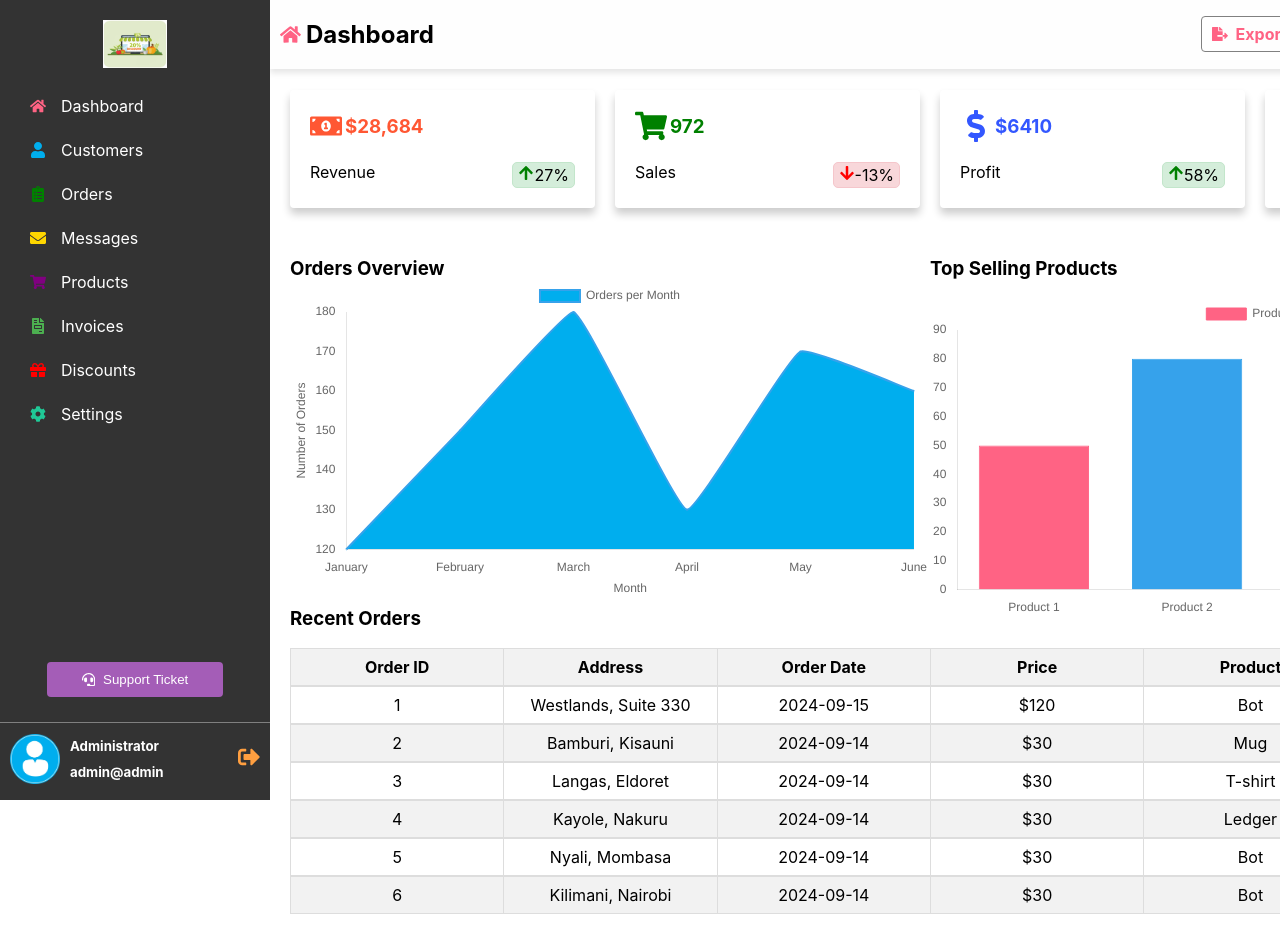
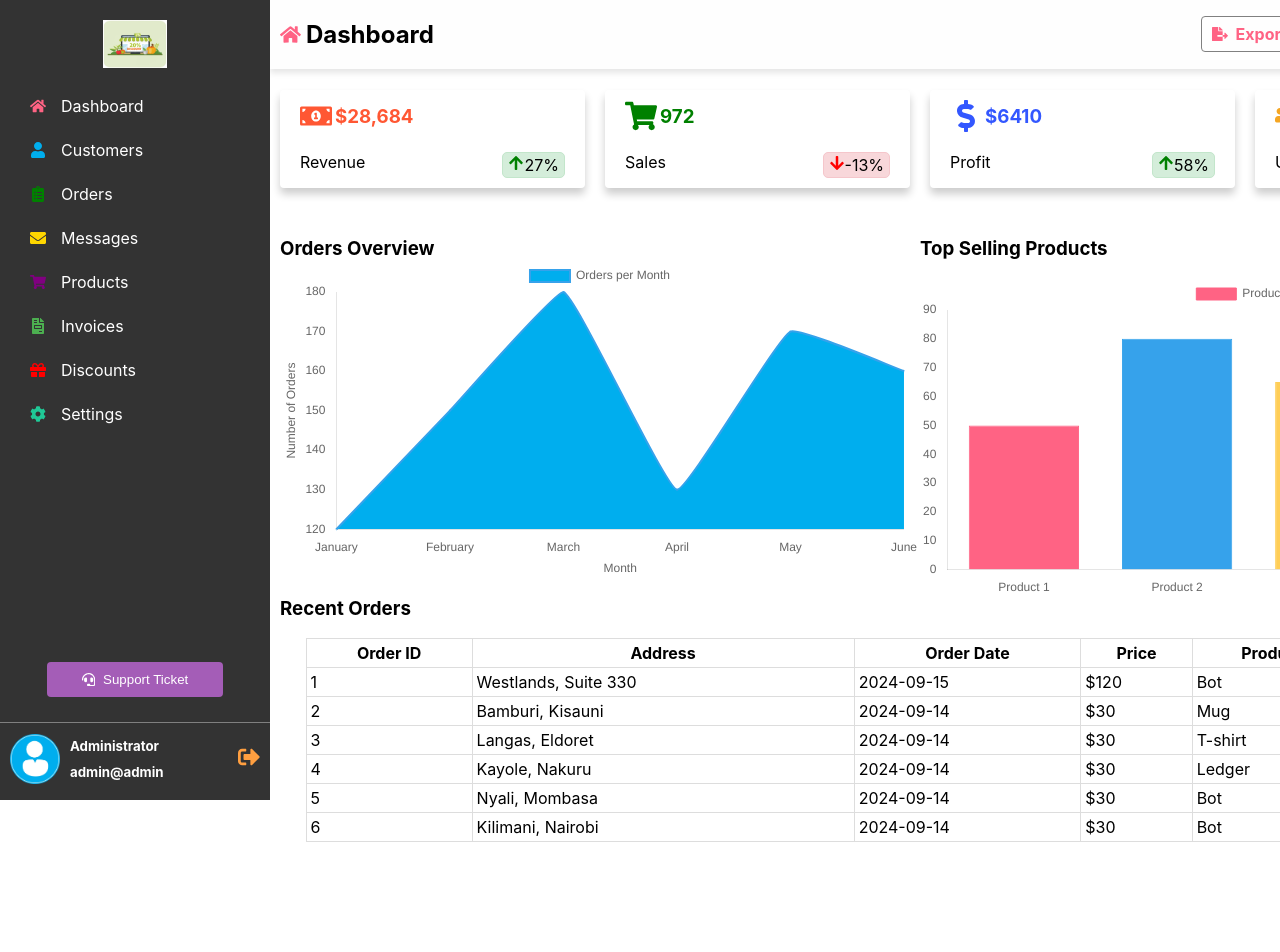
Before and after one commit to Ombito/Admin-dashboard, a React (Create React App) app: page / in a window 1280 px wide. Shown: the top 952 px of the page. After the commit the page ends 872 px from the top, so only its background shows below. Built offline with nearby package versions, Linux system fonts and the light colour scheme.

Commit message:
Fix: dashboard

```diff
--- a/src/components/Home/home.css
+++ b/src/components/Home/home.css
@@ -51,7 +51,7 @@
   display: flex;
   width: 100%;
   height: 100%;
-  padding: 0 20px;
+  padding: 0 10px;
   margin-top: 70px;
 }
 .dashboard-hero {
@@ -73,7 +73,7 @@
   flex-direction: column;
   flex: 1;
   width: 100%;
-  padding: 20px;
+  padding: 10px 20px;
   border-radius: 4px;
   box-shadow: 0 6px 8px rgba(0,0,0,0.2);
 }
@@ -81,7 +81,7 @@
   display: flex;
 }
 .dashboard-icon {
-  font-size: 2rem;
+  font-size: 1.8rem;
   margin-right: 3px;
 }
 .statRatio-div {
@@ -93,7 +93,6 @@
 .dashboard-stat h3 {
   margin: 5px 0;
 }
-
 .statRatio-div {
   display: flex;
   justify-content: space-between;
@@ -108,33 +107,29 @@
   background-color: #d4edda;
   border: 1px solid #c3e6cb;
 }
-
 .statRatio-divs.decrease {
   background-color: #f8d7da;
   border: 1px solid #f5c6cb;
 }
-
-
 .dashboard-top-products {
   width: 270px;
   box-shadow: 0 4px 6px rgba(0, 0, 0, 0.1);
   padding-left: 10px;
   margin-left: 15px;
 }
-.top-products-div {
-  display: flex;
-  gap: 15px;
-  padding-bottom: 10px;
+.recent-orders-container {
+  margin: 10px 0;
 }
-.orders-table {
-  width: 100%;
+.dashboard-orders-table {
+  width: 96%;
   border-collapse: collapse;
+  margin: auto;
 }
-.orders-table th,
-.orders-table td {
+.dashboard-orders-table th,
+.dashboard-orders-table td {
   border: 1px solid #ddd;
   padding: 4px;
-  width: 120px;
+  width: auto;
 }
 .dashboard-icon {
   font-size: 2rem;
--- a/src/components/Home/home.jsx
+++ b/src/components/Home/home.jsx
@@ -149,9 +149,9 @@ const Home = () => {
               <Barchart />
             </div>
           </div>
-          <div className="chart-containe">
+          <div className="recent-orders-container">
             <h3>Recent Orders</h3>
-            <table className="product-table">
+            <table className="dashboard-orders-table">
               <thead>
                 <tr>
                   <th>Order ID</th>
@@ -170,7 +170,7 @@ const Home = () => {
                   <td>{order.order_date}</td>
                   <td>${order.total_amount}</td>
                   <td>{order.product}</td>
-                  <td>${order.shipping_fees}</td>
+                  <td>{order.status}</td>
                 </tr>
               ))}
               </tbody>
```
